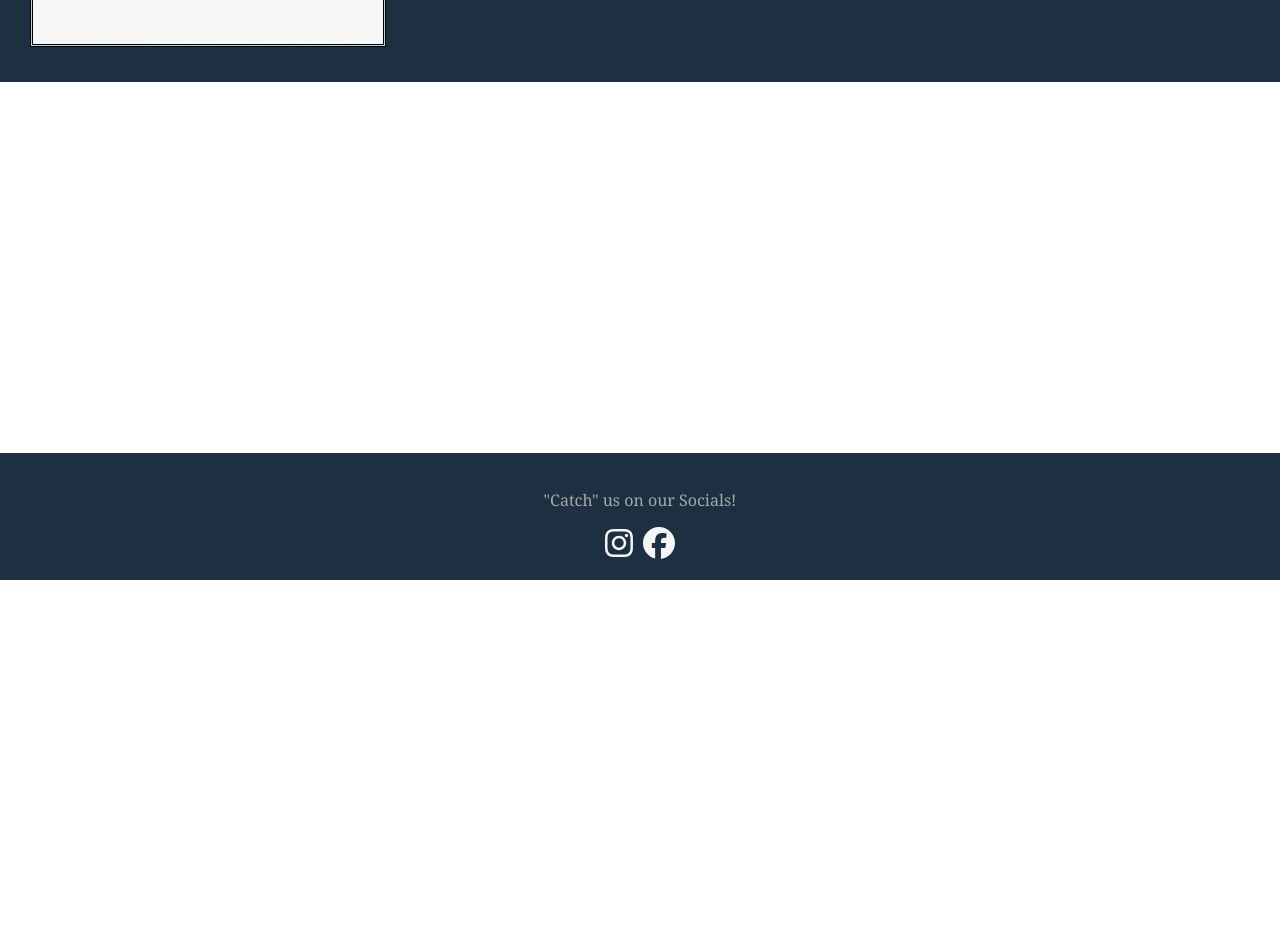
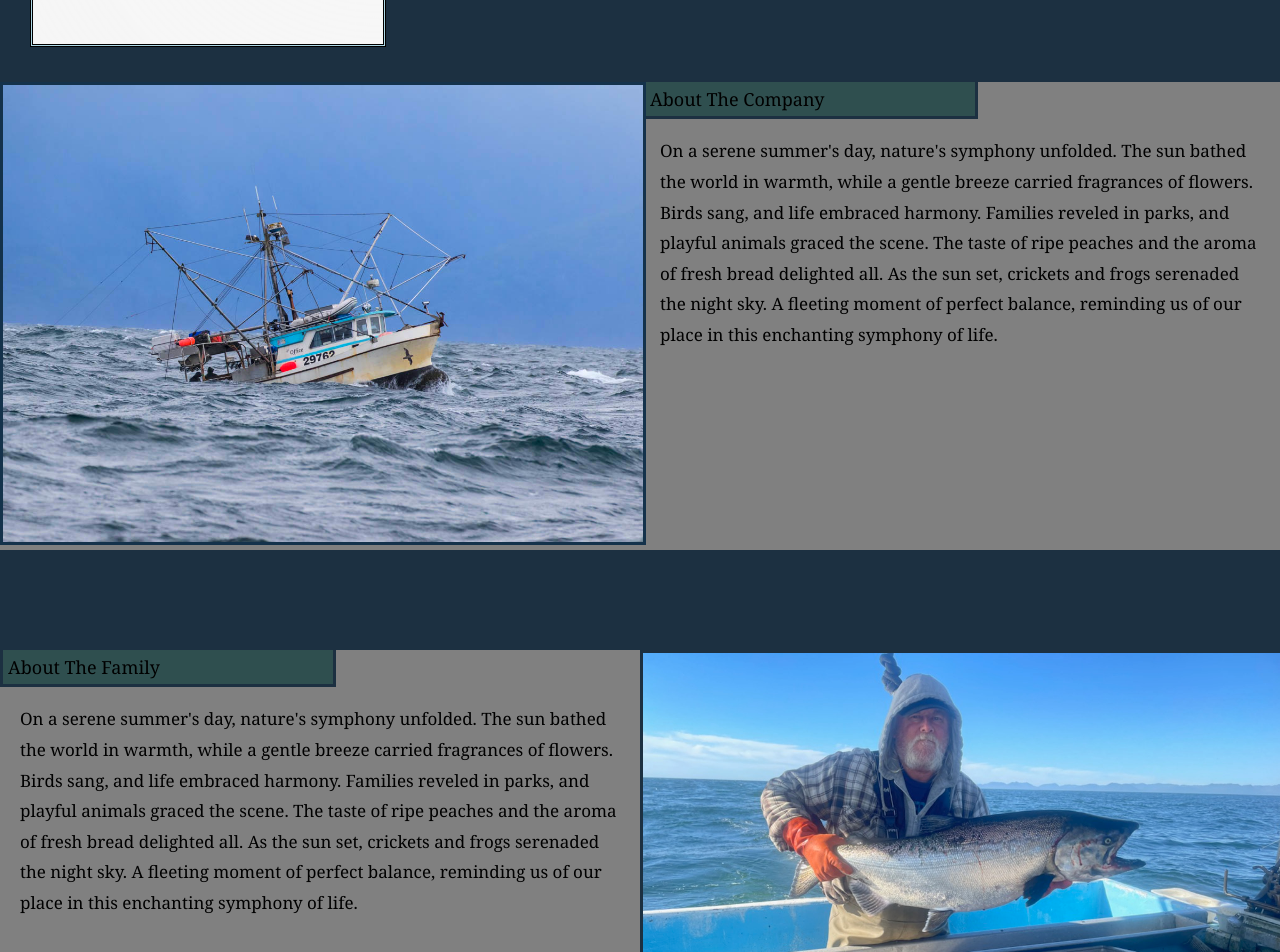
Before and after one commit to PoochMagunder/LingKing, a React (Create React App) app: page / in a window 1280 px wide. Shown: the part 220-1172 px from the top of the page. Before the commit the page ends 800 px from the top, so only its background shows below. Built offline with nearby package versions, Linux system fonts and the light colour scheme.

Commit message:
updated homepage

```diff
--- a/src/assets/App.css
+++ b/src/assets/App.css
@@ -1,3 +1,8 @@
+:root {
+
+    main-color: #31C3041;
+}
+
 
 body {
     font-family:Georgia, 'Times New Roman', Times, serif;
--- a/src/assets/Footer.css
+++ b/src/assets/Footer.css
@@ -2,12 +2,9 @@
     display: flex;
     flex-direction: column;
     flex-wrap: wrap;
-    position: fixed;
+    position: relative;
     height: auto;
     width: 100%;
-    left: 0;
-    right: 0;
-    bottom: 0;
     margin: auto;
     background: #1C3041;
 }
@@ -18,6 +15,7 @@
 }
 
 p {
+    font-size: large;
     color: darkgrey;
 }
 
--- a/src/assets/Homepage.css
+++ b/src/assets/Homepage.css
@@ -0,0 +1,117 @@
+.about-wrapper {
+    display: flex;
+    flex-direction: row;
+    flex-wrap: wrap;
+    background: gray;
+    height: fit-content;
+    width: 100%;
+}
+
+.about-header {
+    margin-left: 5px;
+    padding: 5px;
+    font-size: 18px;
+    width: 50%;
+    height: fit-content;
+    background: darkslategrey;
+    border-right: #1C3041;
+    border-right-style: solid;
+    border-bottom: #1C3041;
+    border-bottom-style: solid;
+}
+
+.about-us {
+    display: flex;
+    flex-direction: column;
+    flex-wrap: wrap;
+    width: 50%;
+    height: auto;
+
+}
+
+.about-us-p {
+    color: black;
+    font-size: 17px;
+    line-height: 1.8;
+    margin-left: 20px;
+    margin-right: 20px;
+    width: fit-content;
+    height: fit-content;
+}
+
+.boat-image-aside {
+    height: fit-content;
+    width: 50%;
+    margin-bottom: 0;
+}
+
+.boat-image {
+    filter: contrast(1.3);
+    filter: brightness(1.1);
+    filter: saturate(1.5);
+    width: 100%;
+    height: fit-content;
+    border: #1C3041;
+    border-style: solid;
+}
+
+.filler {
+    position: relative;
+    background:#1C3041;
+    width: 100%;
+    height: 100px;
+}
+
+.family-wrapper {
+    display: flex;
+    flex-direction: row-reverse;
+    flex-wrap: wrap;
+    width: 100%;
+}
+
+.family-image-aside {
+    text-align: right;
+    height: fit-content;
+    width: 50%;
+
+}
+
+.family-image {
+    width: 100%;
+    border: #1C3041;
+    border-style: solid;
+}
+
+.about-family {
+    justify-content: left;
+    display: flex;
+    flex-direction: column;
+    flex-wrap: wrap;
+    width: 50%;
+    height: auto;
+}
+
+.about-family-header {
+    padding: 5px;
+    text-align: left;
+    font-size: 18px;
+    width: 50%;
+    height: fit-content;
+    background: darkslategrey;
+    border-right: #1C3041;
+    border-right-style: solid;
+    border-bottom: #1C3041;
+    border-bottom-style: solid;
+    border-left: #1C3041;
+    border-left-style: solid;
+}
+
+.about-family-p {
+    color: black;
+    font-size: 17px;
+    line-height: 1.8;
+    margin-left: 20px;
+    margin-right: 20px;
+    width: fit-content;
+    height: fit-content;
+}
--- a/src/pages/Homepage.js
+++ b/src/pages/Homepage.js
@@ -1,11 +1,49 @@
 import React from "react";
 import '../assets/Homepage.css';
+import Boatimg from '../assets/img/Boat image.jpg';
+import Familyimg from '../assets/img/photo of ray.jpg';
 
 const Homepage = () => {
 
     return (
         <div className="homepage-wrapper">
-            <div className="homepage-header">
+            <div className="about-wrapper">
+                <aside className="boat-image-aside">
+                    <img
+                        className="boat-image"
+                        src={Boatimg}
+                        alt="image of company boat">
+                    </img>
+                </aside>
+                <div className="about-us">
+                    <header className="about-header">About The Company</header>
+                    <p className="about-us-p">
+
+                        On a serene summer's day, nature's symphony unfolded. The sun bathed the world in warmth, while a gentle breeze carried fragrances of flowers.
+                        Birds sang, and life embraced harmony. Families reveled in parks, and playful animals graced the scene.
+                        The taste of ripe peaches and the aroma of fresh bread delighted all. As the sun set, crickets and frogs serenaded the night sky.
+                        A fleeting moment of perfect balance, reminding us of our place in this enchanting symphony of life.
+                    </p>
+                </div>
+                <div className="filler"></div>
+                <div className="family-wrapper">
+                    <aside className="family-image-aside">
+                <img
+                className="family-image"
+                    src={Familyimg}
+                    alt="image of family">
+                </img>
+                </aside>
+                <div className="about-family">
+                    <header className="about-family-header">About The Family</header>
+                    <p className="about-family-p">On a serene summer's day, nature's symphony unfolded. The sun bathed the world in warmth, while a gentle breeze carried fragrances of flowers.
+                        Birds sang, and life embraced harmony. Families reveled in parks, and playful animals graced the scene.
+                        The taste of ripe peaches and the aroma of fresh bread delighted all. As the sun set, crickets and frogs serenaded the night sky.
+                        A fleeting moment of perfect balance, reminding us of our place in this enchanting symphony of life.
+                        </p>
+                        </div>
+                </div>
+
 
             </div>
         </div>
```
Also changed, not shown: src/assets/img/Boat image.jpg (added), src/assets/img/photo of ray.jpg (added).
